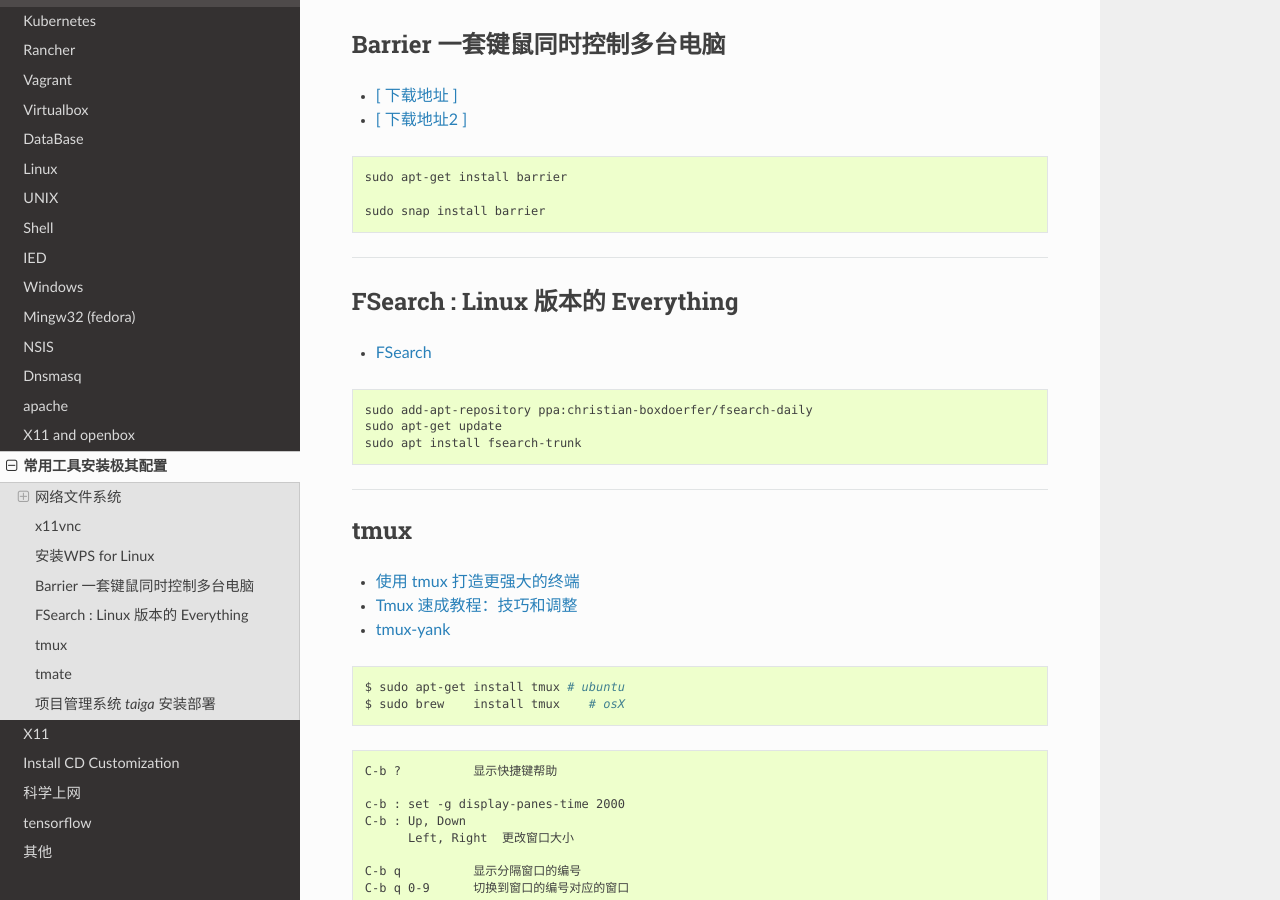
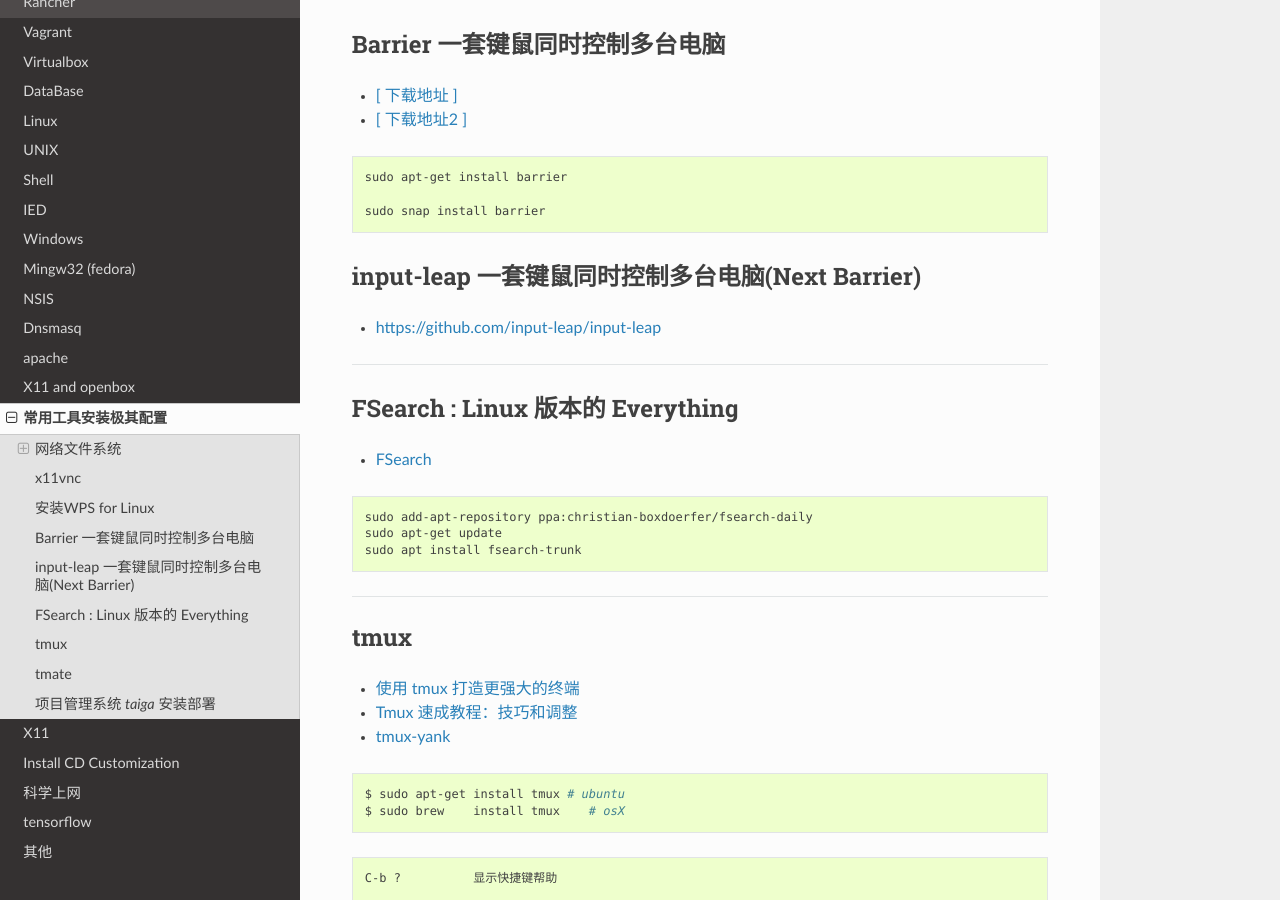
Before and after one commit to my-rds-store/my_space, a Sphinx documentation site: the page built from source/linux_tools_cfg/index.rst, in a window 1280 px wide and 900 px high, scrolled down 4144 px. Built offline with Sphinx 7.4.7 and the Read the Docs theme 2.0.0, drawn with Linux system fonts in a browser that asks for light colours.

Commit message:
update ...

```diff
--- a/source/linux_tools_cfg/index.rst
+++ b/source/linux_tools_cfg/index.rst
@@ -254,6 +254,13 @@
 
         sudo snap install barrier
 
+
+input-leap 一套键鼠同时控制多台电脑(Next Barrier)
+-----------------------------------------------
+
+* https://github.com/input-leap/input-leap
+
+
 -----
 
 FSearch : Linux 版本的 Everything
```
